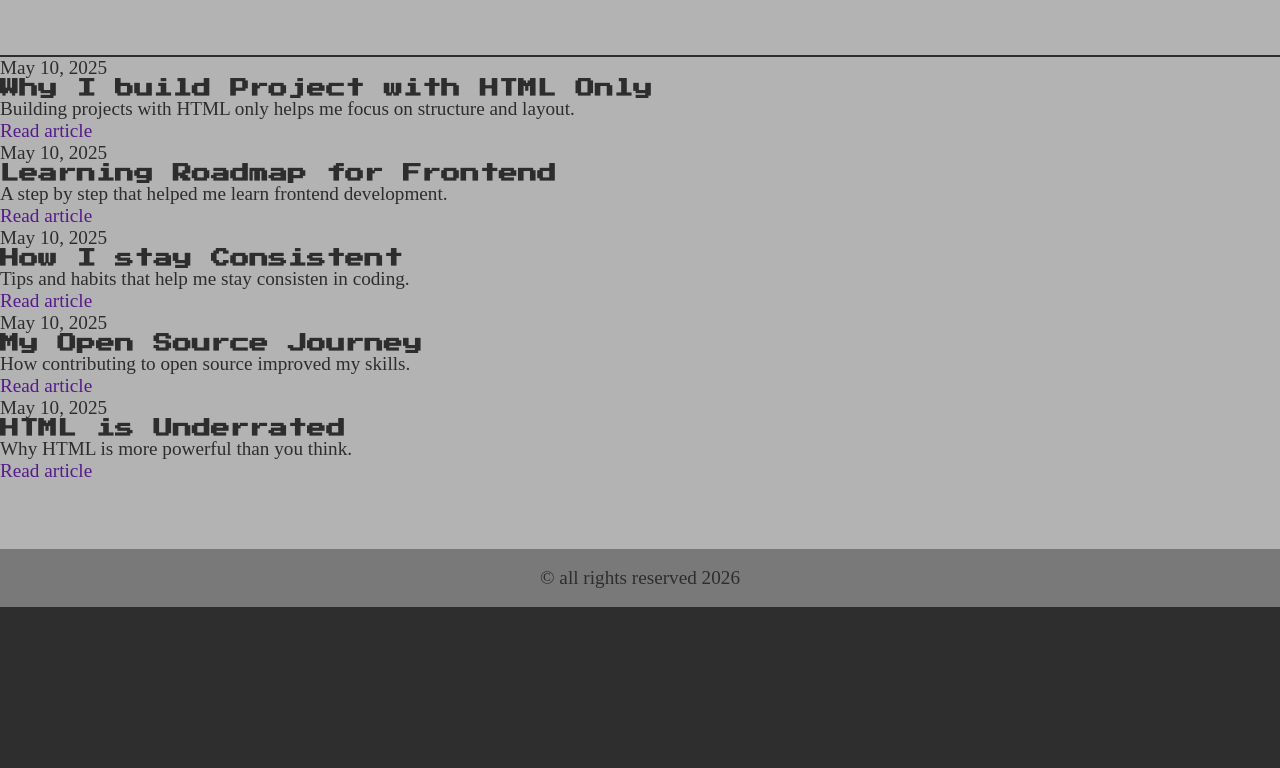
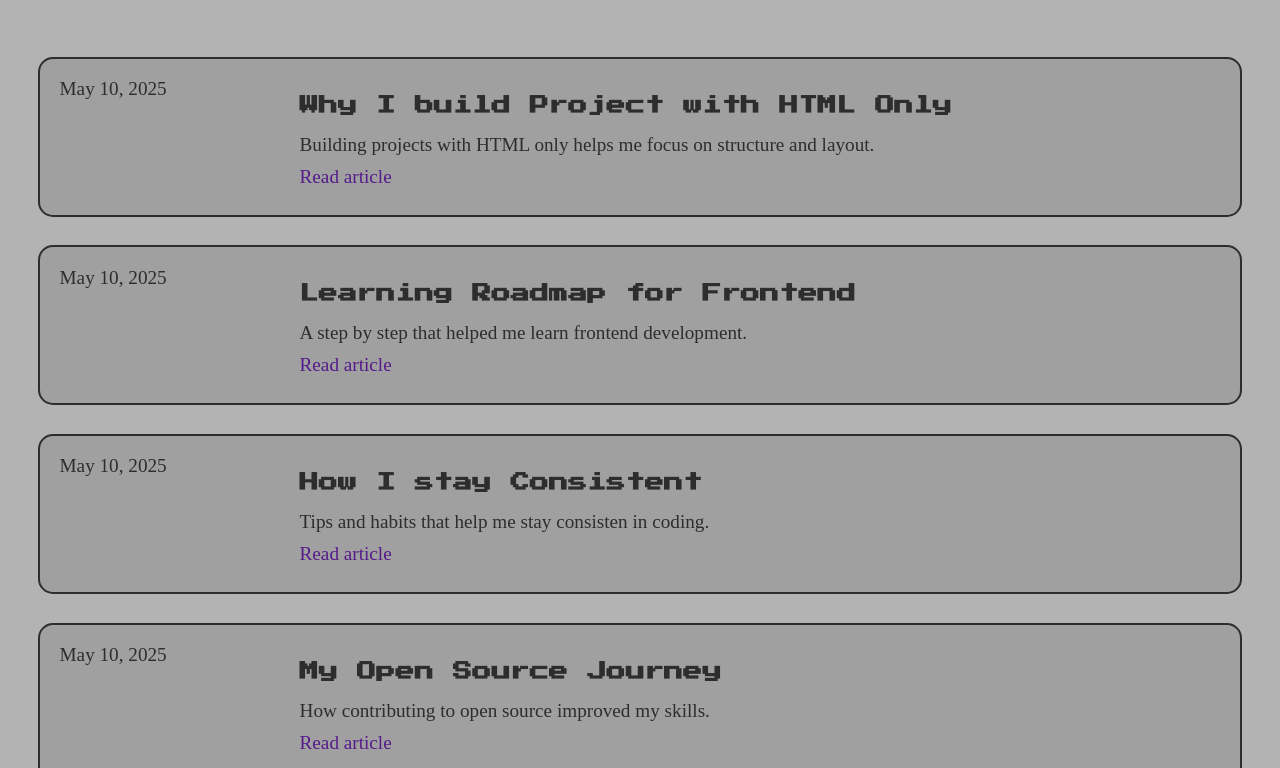
Before and after one commit to z0mbl03/Roadmap.sh-Project, a plain HTML site: page Front-End/PersonalPortofolio/article/index.html in a window 1280 px wide. Shown: the part 193-961 px from the top of the page. Before the commit the page ends 800 px from the top, so only its background shows below. Drawn offline with Linux system fonts and the light colour scheme.

Commit message:
feat: styling article page
- add shared-layout.css to share structure between project and article page
- add container-based class name in the project and article page

```diff
--- a/Front-End/PersonalPortofolio/article/index.html
+++ b/Front-End/PersonalPortofolio/article/index.html
@@ -16,6 +16,7 @@
         <link rel="icon" type="image/x-icon" sizes="32x32" href="../assets/icons/multi-page.ico" />
         <link rel="canonical" href="http://localhost:4444" /> <!-- this tag to avoid duplicate page in search engine -->
         <link rel="stylesheet" href="../assets/styles/common.css" />
+        <link rel="stylesheet" href="../assets/styles/shared-layout.css" />
         <link rel="preconnect" href="https://fonts.googleapis.com">
         <link rel="preconnect" href="https://fonts.gstatic.com" crossorigin>
         <link href="https://fonts.googleapis.com/css2?family=Inter:ital,opsz,wght@0,14..32,100..900;1,14..32,100..900&family=Roboto:ital,wght@0,100..900;1,100..900&display=swap" rel="stylesheet">
@@ -49,61 +50,61 @@
             <p>Thoughts, Learning and ideas</p>
         </header>
 
-        <main>
-            <section class="article-item">
-                <div class="date">
+        <main class="container">
+            <section class="container__item article-item">
+                <div class="container__item-meta article-item__date">
                     <p>May 10, 2025</p>
                 </div>
 
-                <div class="content">
+                <div class="container__item-desc article-item__content">
                     <h4>Why I build Project with HTML Only</h4>
                     <p>Building projects with HTML only helps me focus on structure and layout.</p>
                     <a href="">Read article</a>
                 </div>
             </section>
 
-            <section class="article-item">
-                <div class="date">
+            <section class="container__item article-item">
+                <div class="container__item-meta article-item__date">
                     <p>May 10, 2025</p>
                 </div>
 
-                <div class="content">
+                <div class="container__item-desc article-item__content">
                     <h4>Learning Roadmap for Frontend</h4>
                     <p>A step by step that helped me learn frontend development.</p>
                     <a href="">Read article</a>
                 </div>
             </section>
 
-            <section class="article-item">
-                <div class="date">
+            <section class="container__item article-item">
+                <div class="container__item-meta article-item__date">
                     <p>May 10, 2025</p>
                 </div>
 
-                <div class="content">
+                <div class="container__item-desc article-item__content">
                     <h4>How I stay Consistent</h4>
                     <p>Tips and habits that help me stay consisten in coding.</p>
                     <a href="">Read article</a>
                 </div>
             </section>
 
-            <section class="article-item">
-                <div class="date">
+            <section class="container__item article-item">
+                <div class="container__item-meta article-item__date">
                     <p>May 10, 2025</p>
                 </div>
 
-                <div class="content">
+                <div class="container__item-desc article-item__content">
                     <h4>My Open Source Journey</h4>
                     <p>How contributing to open source improved my skills.</p>
                     <a href="">Read article</a>
                 </div>
             </section>
 
-            <section class="article-item">
-                <div class="date">
+            <section class="container__item article-item">
+                <div class="container__item-meta article-item__date">
                     <p>May 10, 2025</p>
                 </div>
 
-                <div class="content">
+                <div class="container__item-desc content">
                     <h4>HTML is Underrated</h4>
                     <p>Why HTML is more powerful than you think.</p>
                     <a href="">Read article</a>
--- a/Front-End/PersonalPortofolio/assets/styles/project.css
+++ b/Front-End/PersonalPortofolio/assets/styles/project.css
@@ -1,47 +1,7 @@
-header {
-    border: none;
-}
-
-/* ========== MAIN STRUCTURE ========== */
-main {
-    display: flex;
-    flex-direction: column;
-    margin: 0 var(--base-mg);
-    padding: 0 var(--base-pd);
-    margin-bottom: var(--page-mg-bottom);
-    gap: 15px;
-    min-width: calc(30em + 30px);
-}
-
-
-/* ========== FLEX ITEM STRUCTURE ========== */
-.project-item {
-    padding: var(--base-pd);
-    display: flex;
-    align-items: center;
-    gap: 15px;
-    height: clamp(8em, calc((12.5em * 2) + (-25vw)), 16em);
-    min-width: 30em;
-    border: 2px solid;
-    border-radius: 15px;
-    background: rgb(160, 160, 160);
-}
-
-
 /* ========== IMAGE STRUCTURE ========== */
-.project-item__img {
+.project-item__img img {
     height: 100%;
-    border: 2px solid;
+    width: 100%;
+    outline: 2px solid;
     border-radius: 5px;
 }
-
-.project-item__img img {
-    height: 100%;
-    border-radius: inherit;
-}
-
-
-/* ========== DESCRIPTION STRUCTURE ========== */
-.project-item__desc > * {
-    padding: calc(var(--base-pd) / 2);
-}
--- /dev/null
+++ b/Front-End/PersonalPortofolio/assets/styles/shared-layout.css
@@ -0,0 +1,40 @@
+header {
+    border: none;
+}
+
+/* ========== CONTAINER STRUCTURE ========== */
+.container {
+    display: flex;
+    flex-direction: column;
+    margin: 0 var(--base-mg);
+    padding: 0 var(--base-pd);
+    margin-bottom: var(--page-mg-bottom);
+    gap: 1.5em;
+    min-width: calc(30em + 30px);
+}
+
+
+/* ========== CONTAINER ITEM STRUCTURE ========== */
+.container__item {
+    padding: var(--base-pd);
+    display: flex;
+    align-items: center;
+    gap: clamp(2em, 7%, 4em);
+    height: clamp(8em, calc((12.5em * 2) + (-25vw)), 16em);
+    min-width: 30em;
+    border: 2px solid;
+    border-radius: 15px;
+    background: rgb(160, 160, 160);
+}
+
+/* ========== META STRUCTURE ========== */
+.container__item-meta {
+    height: 100%;
+    min-width: clamp(8em, 10%, 10em);
+}
+
+
+/* ========== DESCRIPTION STRUCTURE ========== */
+.container__item-desc > * {
+    padding: calc(var(--base-pd) / 2);
+}
```
Also changed, not shown: Front-End/PersonalPortofolio/project/index.html (+17 -16 lines).
